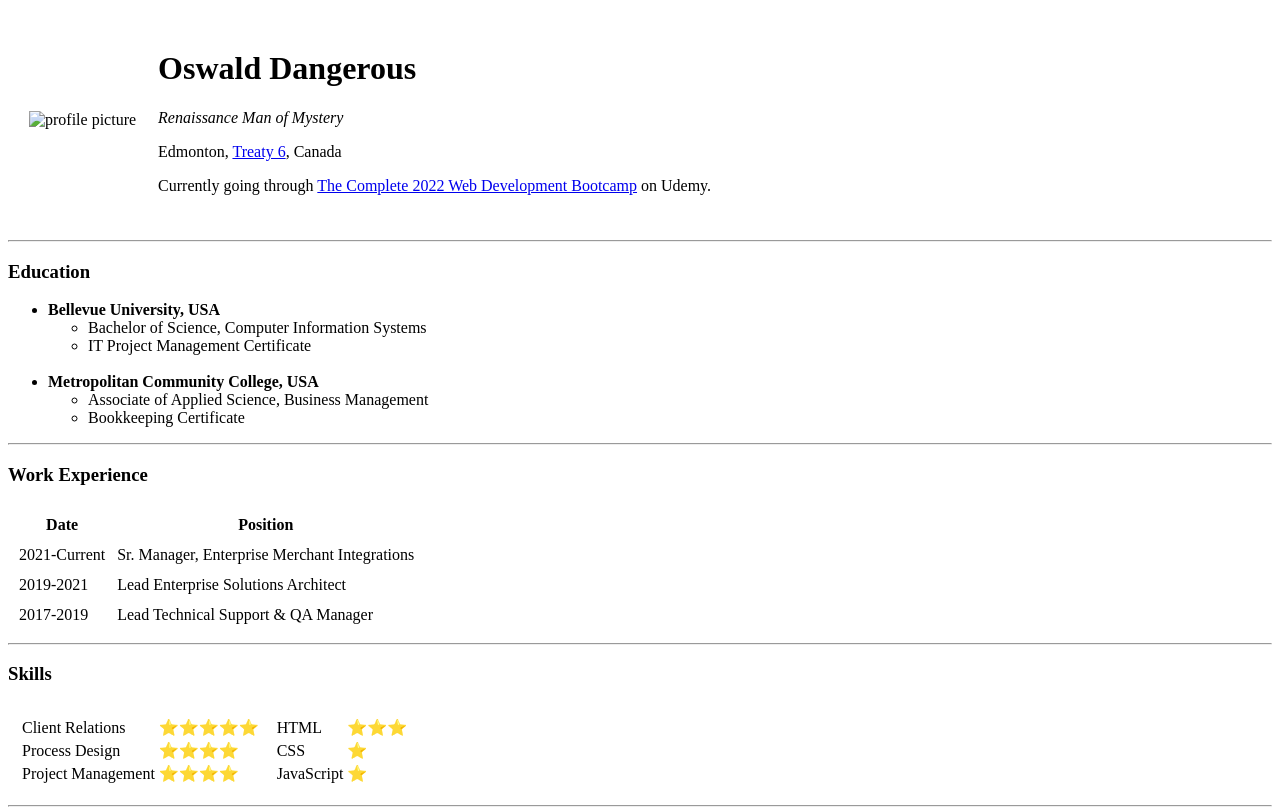
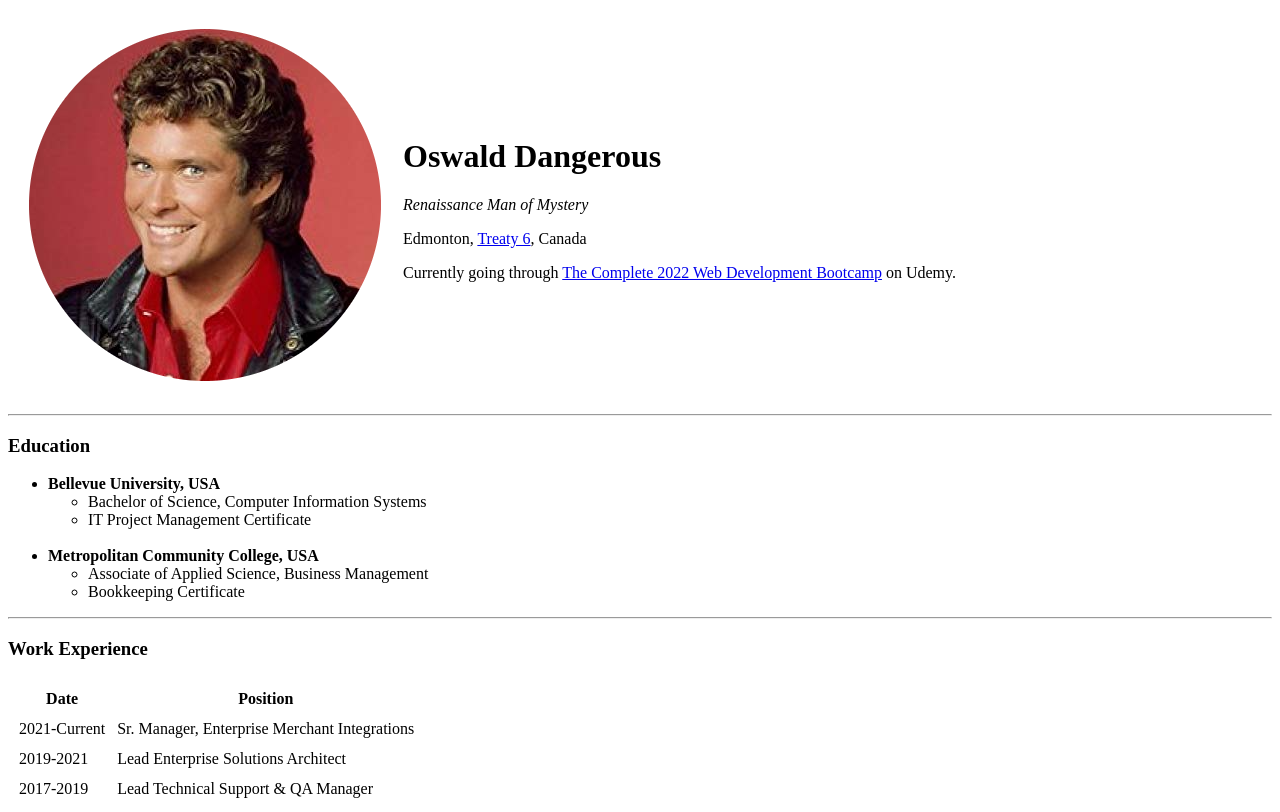
Before and after one commit to thecovin/cv, a plain HTML site: page index.html in a window 1280 px wide. Shown: the top 812 px of the page. Drawn offline with Linux system fonts and the light colour scheme.

Commit message:
fixed image hosting location

```diff
--- a/index.html
+++ b/index.html
@@ -12,7 +12,7 @@
   <table cellspacing="20">
     <tr>
       <td>
-        <img src="images/profile.png" alt="profile picture">
+        <img src="profile.png" alt="profile picture">
       </td>
       <td>
         <h1>Oswald Dangerous</h1>
```
